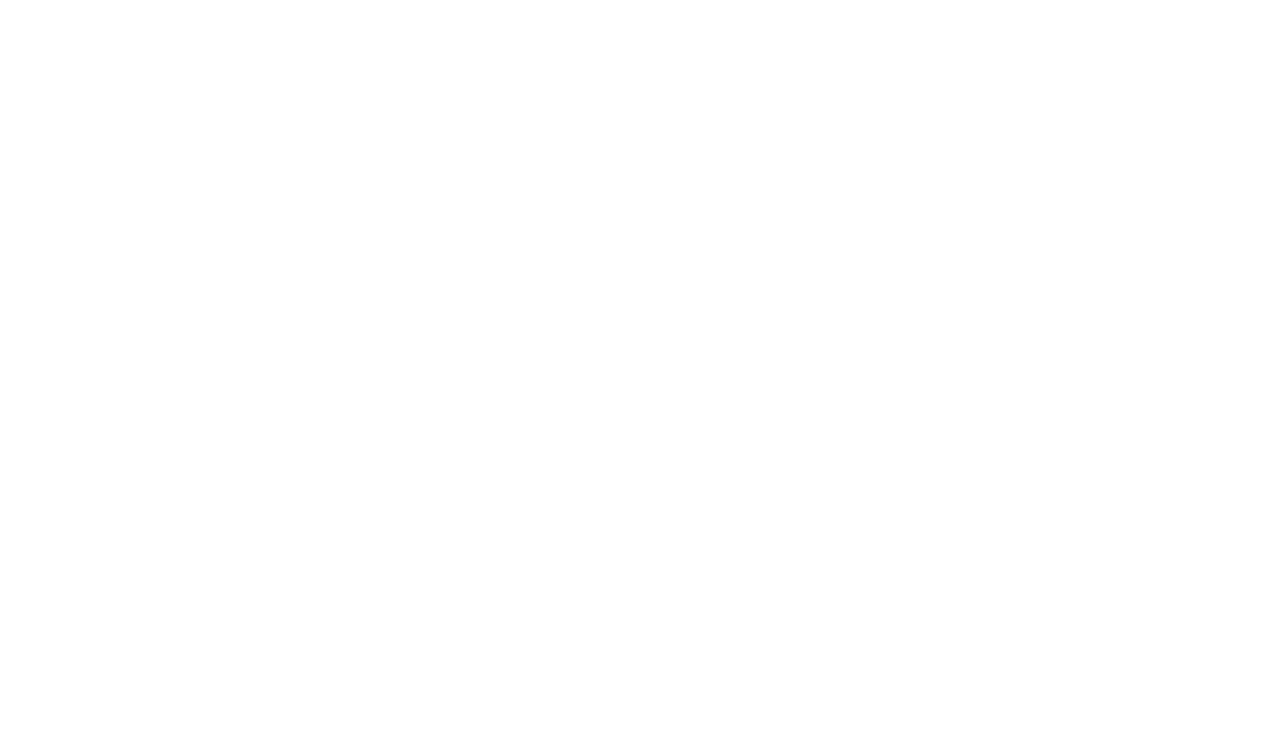
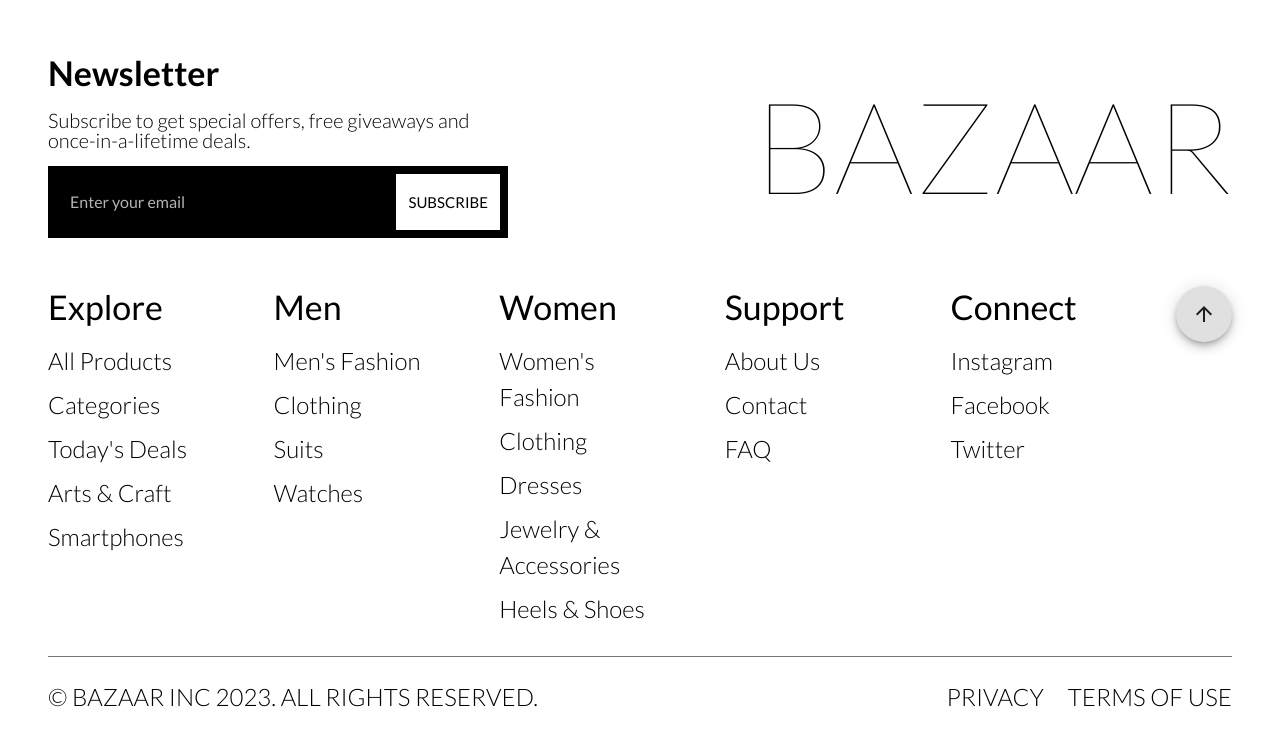
Before and after one commit to SadaqatDahani786/bazaar, a React (Create React App) app: page / in a window 1280 px wide. Shown: the part 3383-4128 px from the top of the page. Before the commit the page ends 3368 px from the top, so only its background shows below. Built offline with nearby package versions, Linux system fonts and the light colour scheme.

Commit message:
created Footer layout component

```diff
--- a/src/App.tsx
+++ b/src/App.tsx
@@ -9,6 +9,7 @@
 import Carousel from './components/Carousel'
 import ProductCardList from './components/Product Card List'
 import Grid from './components/Grid'
+import Footer from './layouts/Footer'
 
 /**
  ** ======================================================
@@ -262,6 +263,7 @@
                                 },
                             ]}
                         />
+                        <Footer />
                     </div>
                 </StyleThemeProvider>
             </ThemeProvider>
--- /dev/null
+++ b/src/layouts/Footer/Footer.tsx
@@ -0,0 +1,302 @@
+import { ArrowUpward } from '@mui/icons-material'
+import {
+    Button,
+    Fab,
+    Link,
+    TextField,
+    Typography,
+    useTheme,
+} from '@mui/material'
+
+import styled from 'styled-components'
+
+//Hooks
+import useWindowDimensions from '../../hooks/useWindowDimensions'
+
+/**
+ ** **
+ ** ** ** Styled Components
+ ** **
+ */
+//Footer
+const FooterStyled = styled.div`
+    width: 100%;
+    min-height: 100vh;
+    background: ${(props) => props.theme.palette.secondary.main};
+    padding: 48px;
+    display: flex;
+    flex-direction: column;
+    justify-content: space-between;
+`
+
+//Footer Row
+const Row = styled.div`
+    display: flex;
+    align-items: center;
+    justify-content: space-between;
+    flex-direction: row;
+    gap: 16px;
+    padding: 16px 0;
+    flex-wrap: wrap;
+
+    &:last-child {
+        border-top: 1px solid ${(props) => props.theme.palette.primary.light};
+        gap: 8px;
+    }
+
+    ${(props) => props.theme.breakpoints.down('sm')} {
+        flex-direction: column;
+        gap: 32px;
+
+        &:nth-child(1) {
+            flex-direction: column-reverse;
+        }
+    }
+`
+
+//Newsletter
+const Newsletter = styled.div`
+    flex: 0 0 460px;
+    text-align: left;
+    display: flex;
+    flex-direction: column;
+    gap: 16px;
+
+    ${(props) => props.theme.breakpoints.down('sm')} {
+        flex-direction: column;
+        flex: 0 0 auto;
+    }
+`
+
+//Newsletter Input
+const NewsletterInput = styled.div`
+    background: ${(props) => props.theme.palette.primary.main};
+    padding: 8px;
+    display: flex;
+    alignitems: center;
+    gap: 8px;
+
+    & input {
+        color: ${(props) => props.theme.palette.secondary.main};
+
+        &::placeholder {
+            opacity: 0.7;
+        }
+    }
+`
+
+//Footer Logo
+const FooterLogo = styled.div`
+    font-size: clamp(4.6rem, 10vw, 10rem);
+    text-transform: uppercase;
+    font-weight: 200;
+    width: max-content;
+    height: max-content;
+`
+
+//Nav
+const Nav = styled.nav`
+    align-self: baseline;
+    display: flex;
+    justify-content: center;
+    flex-direction: column;
+    gap: 16px;
+    text-align: left;
+    flex: 0 0 calc(100% / 6 - 32px);
+`
+
+//Nav List
+const NavList = styled.ul`
+    display: flex;
+    flex-direction: column;
+    gap: 8px;
+`
+
+//Nav List Item
+const NavListItem = styled.li`
+    font-size: 24px;
+    list-style: none;
+    font-weight: 300;
+`
+
+/**
+ ** ======================================================
+ ** Component [Footer]
+ ** ======================================================
+ */
+const Footer = () => {
+    //Hooks
+    const { width } = useWindowDimensions()
+    const theme = useTheme()
+
+    return (
+        <FooterStyled>
+            <Row>
+                <Newsletter>
+                    <Typography variant="h4" fontWeight="bold">
+                        Newsletter
+                    </Typography>
+                    <Typography
+                        variant="h6"
+                        fontWeight={300}
+                        color="black"
+                        lineHeight={1}
+                    >
+                        Subscribe to get special offers, free giveaways and
+                        once-in-a-lifetime deals.
+                    </Typography>
+                    <NewsletterInput>
+                        <TextField
+                            fullWidth={true}
+                            placeholder="Enter your email"
+                            variant="outlined"
+                            color="primary"
+                        />
+                        <Button
+                            variant="contained"
+                            color="secondary"
+                            size="large"
+                            style={{ borderRadius: 0 }}
+                        >
+                            Subscribe
+                        </Button>
+                    </NewsletterInput>
+                </Newsletter>
+                <FooterLogo>BAZAAR</FooterLogo>
+            </Row>
+            <Row>
+                <Nav>
+                    <Typography variant="h4">Explore</Typography>
+                    <NavList>
+                        <NavListItem>
+                            <Link underline="hover">All Products</Link>
+                        </NavListItem>
+                        <NavListItem>
+                            <Link underline="hover">Categories</Link>
+                        </NavListItem>
+                        <NavListItem>
+                            <Link underline="hover">Today's Deals</Link>
+                        </NavListItem>
+                        <NavListItem>
+                            <Link underline="hover">Arts & Craft</Link>
+                        </NavListItem>
+                        <NavListItem>
+                            <Link underline="hover">Smartphones</Link>
+                        </NavListItem>
+                    </NavList>
+                </Nav>
+                <Nav>
+                    <Typography variant="h4">Men</Typography>
+                    <NavList>
+                        <NavListItem>
+                            <Link underline="hover">Men's Fashion</Link>
+                        </NavListItem>
+                        <NavListItem>
+                            <Link underline="hover">Clothing</Link>
+                        </NavListItem>
+                        <NavListItem>
+                            <Link underline="hover">Suits</Link>
+                        </NavListItem>
+                        <NavListItem>
+                            <Link underline="hover">Watches</Link>
+                        </NavListItem>
+                    </NavList>
+                </Nav>
+                <Nav>
+                    <Typography variant="h4">Women</Typography>
+                    <NavList>
+                        <NavListItem>
+                            <Link underline="hover">Women's Fashion</Link>
+                        </NavListItem>
+                        <NavListItem>
+                            <Link underline="hover">Clothing</Link>
+                        </NavListItem>
+                        <NavListItem>
+                            <Link underline="hover">Dresses</Link>
+                        </NavListItem>
+                        <NavListItem>
+                            <Link underline="hover">Jewelry & Accessories</Link>
+                        </NavListItem>
+                        <NavListItem>
+                            <Link underline="hover">Heels & Shoes</Link>
+                        </NavListItem>
+                    </NavList>
+                </Nav>
+                <Nav>
+                    <Typography variant="h4">Support</Typography>
+                    <NavList>
+                        <NavListItem>
+                            <Link underline="hover">About Us</Link>
+                        </NavListItem>
+                        <NavListItem>
+                            <Link underline="hover">Contact</Link>
+                        </NavListItem>
+                        <NavListItem>
+                            <Link underline="hover">FAQ</Link>
+                        </NavListItem>
+                    </NavList>
+                </Nav>
+                <Nav>
+                    <Typography variant="h4">Connect</Typography>
+                    <NavList>
+                        <NavListItem>
+                            <Link underline="hover">Instagram</Link>
+                        </NavListItem>
+                        <NavListItem>
+                            <Link underline="hover">Facebook</Link>
+                        </NavListItem>
+                        <NavListItem>
+                            <Link underline="hover">Twitter</Link>
+                        </NavListItem>
+                    </NavList>
+                </Nav>
+                <Fab
+                    onClick={() =>
+                        window.scrollTo({ top: 0, left: 0, behavior: 'smooth' })
+                    }
+                    style={{
+                        alignSelf:
+                            width <= theme.breakpoints.values.sm
+                                ? 'flex-end'
+                                : 'flex-start',
+                    }}
+                >
+                    <ArrowUpward />
+                </Fab>
+            </Row>
+            <Row>
+                <Typography
+                    fontWeight={300}
+                    variant="h5"
+                    textTransform="uppercase"
+                    padding="8px 0"
+                    textAlign="left"
+                >
+                    &copy; Bazaar Inc 2023. All rights reserved.
+                </Typography>
+                <NavList
+                    style={{
+                        flexDirection:
+                            width <= theme.breakpoints.values.sm
+                                ? 'column'
+                                : 'row',
+                        gap:
+                            width <= theme.breakpoints.values.sm
+                                ? '8px'
+                                : '24px',
+                        textTransform: 'uppercase',
+                    }}
+                >
+                    <NavListItem>
+                        <Link underline="hover">Privacy</Link>
+                    </NavListItem>
+                    <NavListItem>
+                        <Link underline="hover">Terms of use</Link>
+                    </NavListItem>
+                </NavList>
+            </Row>
+        </FooterStyled>
+    )
+}
+
+export default Footer
--- /dev/null
+++ b/src/layouts/Footer/index.ts
@@ -0,0 +1 @@
+export { default } from './Footer'
```
